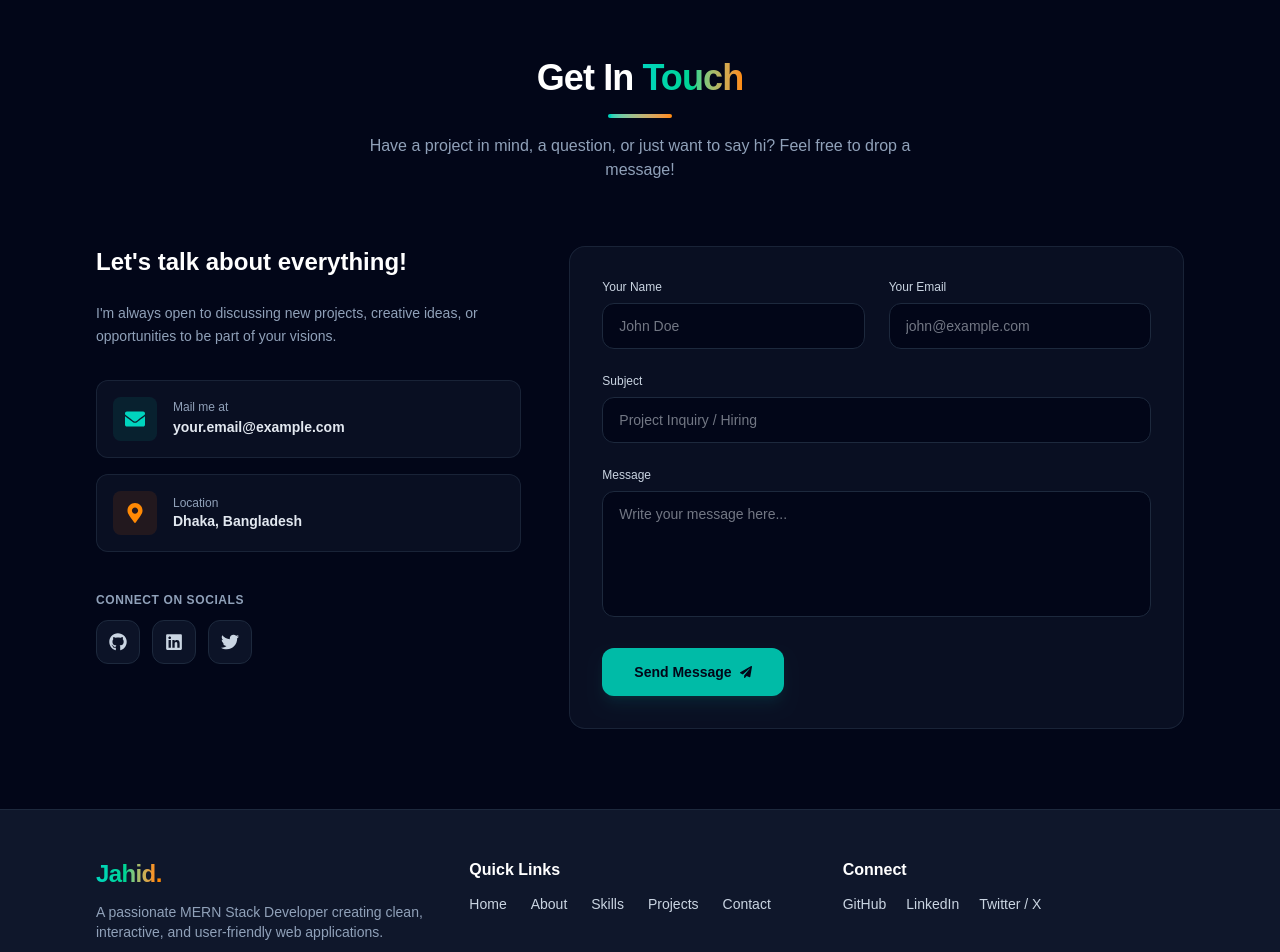
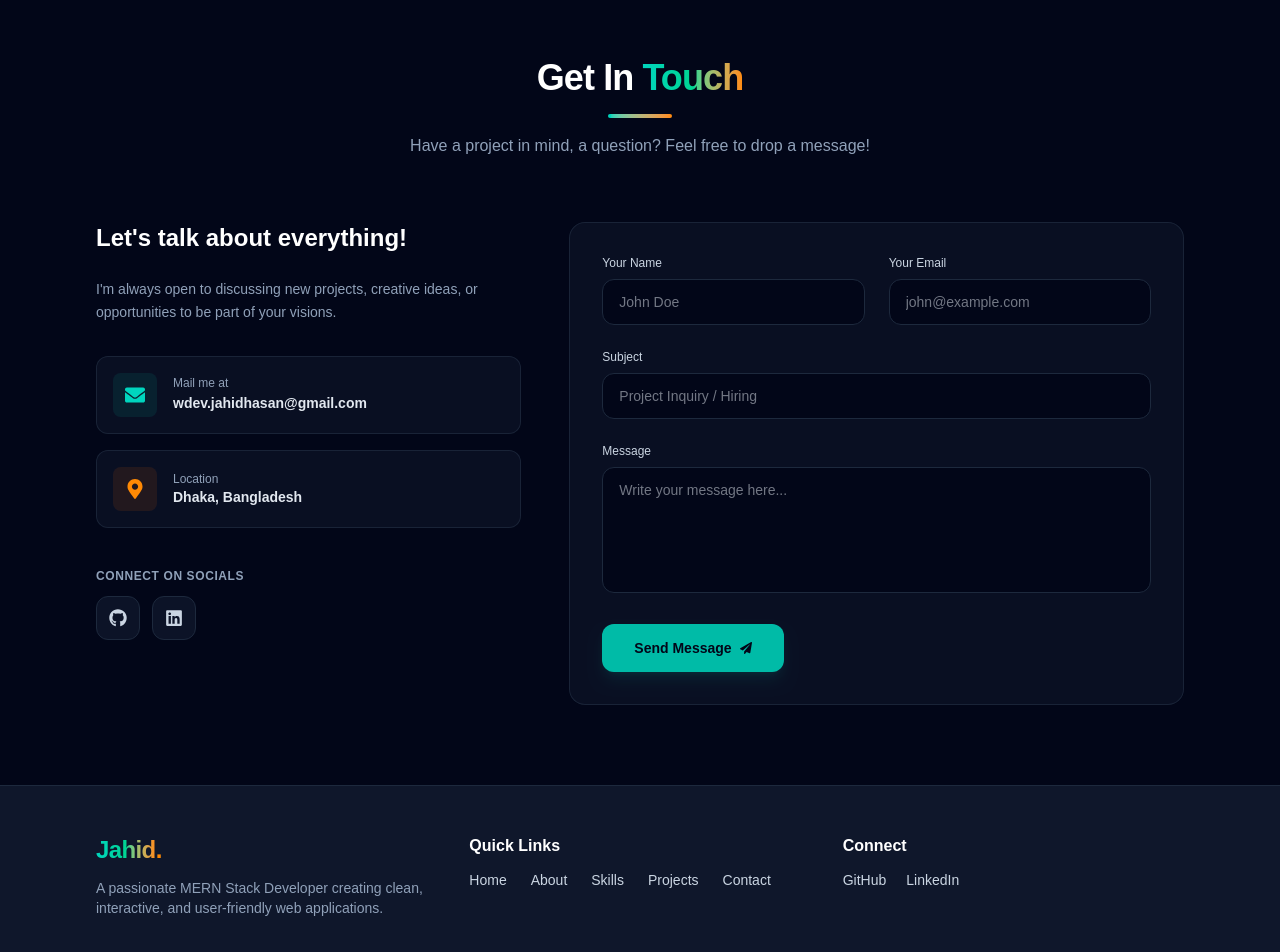
Before and after one commit to wdev-jahidhasan/my-portfolio, a Next.js app: page / in a window 1280 px wide. Shown: the part 2640-3592 px from the top of the page. Built offline with nearby package versions, Linux system fonts and the light colour scheme; a web font is replaced by a local one.

Commit message:
contact section primarily okay

```diff
--- a/src/app/components/Contact.jsx
+++ b/src/app/components/Contact.jsx
@@ -17,7 +17,7 @@ export default function Contact() {
 
   const handleSubmit = (e) => {
     e.preventDefault();
-    // এখানে আপনার ফর্ম সাবমিশন লজিক (যেমন Formspree বা API Route) যোগ করতে পারেন
+    // Form submission logic will be added
     alert('Thank you! Your message has been sent.');
     setFormData({ name: '', email: '', subject: '', message: '' });
   };
@@ -36,7 +36,7 @@ export default function Contact() {
           </h2>
           <div className="w-16 h-1 bg-gradient-to-r from-teal-400 to-orange-400 mx-auto mt-4 rounded-full" />
           <p className="text-slate-400 mt-4 max-w-xl mx-auto text-sm sm:text-base">
-            Have a project in mind, a question, or just want to say hi? Feel free to drop a message!
+            Have a project in mind, a question? Feel free to drop a message!
           </p>
         </div>
 
@@ -59,8 +59,8 @@ export default function Contact() {
                 </div>
                 <div>
                   <p className="text-xs text-slate-400">Mail me at</p>
-                  <a href="mailto:your.email@example.com" className="text-sm font-semibold text-slate-200 hover:text-teal-400 transition-colors">
-                    your.email@example.com
+                  <a href="mailto:wdev.jahidhasan@gmail.com" className="text-sm font-semibold text-slate-200 hover:text-teal-400 transition-colors">
+                    wdev.jahidhasan@gmail.com
                   </a>
                 </div>
               </div>
@@ -85,7 +85,7 @@ export default function Contact() {
               </p>
               <div className="flex space-x-3">
                 <a
-                  href="https://github.com"
+                  href="https://github.com/wdev-jahidhasan"
                   target="_blank"
                   rel="noopener noreferrer"
                   className="p-3 bg-slate-900/80 hover:bg-slate-800 border border-slate-800 rounded-xl text-slate-300 hover:text-teal-400 transition duration-200"
@@ -94,7 +94,7 @@ export default function Contact() {
                   <FaGithub className="text-lg" />
                 </a>
                 <a
-                  href="https://linkedin.com"
+                  href="https://www.linkedin.com/in/wdev-jahidhasan"
                   target="_blank"
                   rel="noopener noreferrer"
                   className="p-3 bg-slate-900/80 hover:bg-slate-800 border border-slate-800 rounded-xl text-slate-300 hover:text-teal-400 transition duration-200"
@@ -102,7 +102,7 @@ export default function Contact() {
                 >
                   <FaLinkedin className="text-lg" />
                 </a>
-                <a
+                {/* <a
                   href="https://twitter.com"
                   target="_blank"
                   rel="noopener noreferrer"
@@ -110,7 +110,7 @@ export default function Contact() {
                   aria-label="Twitter"
                 >
                   <FaTwitter className="text-lg" />
-                </a>
+                </a> */}
               </div>
             </div>
           </div>
--- a/src/app/components/Footer.jsx
+++ b/src/app/components/Footer.jsx
@@ -9,9 +9,9 @@ const navLinks = [
 ];
 
 const socialLinks = [
-  { name: 'GitHub', href: 'https://github.com/yourusername' },
-  { name: 'LinkedIn', href: 'https://linkedin.com/in/yourusername' },
-  { name: 'Twitter / X', href: 'https://twitter.com/yourusername' },
+  { name: 'GitHub', href: 'https://github.com/wdev-jahidhasan' },
+  { name: 'LinkedIn', href: 'https://www.linkedin.com/in/wdev-jahidhasan' },
+  // { name: 'Twitter / X', href: 'https://twitter.com/yourusername' },
 ];
 
 export default function Footer() {
```
